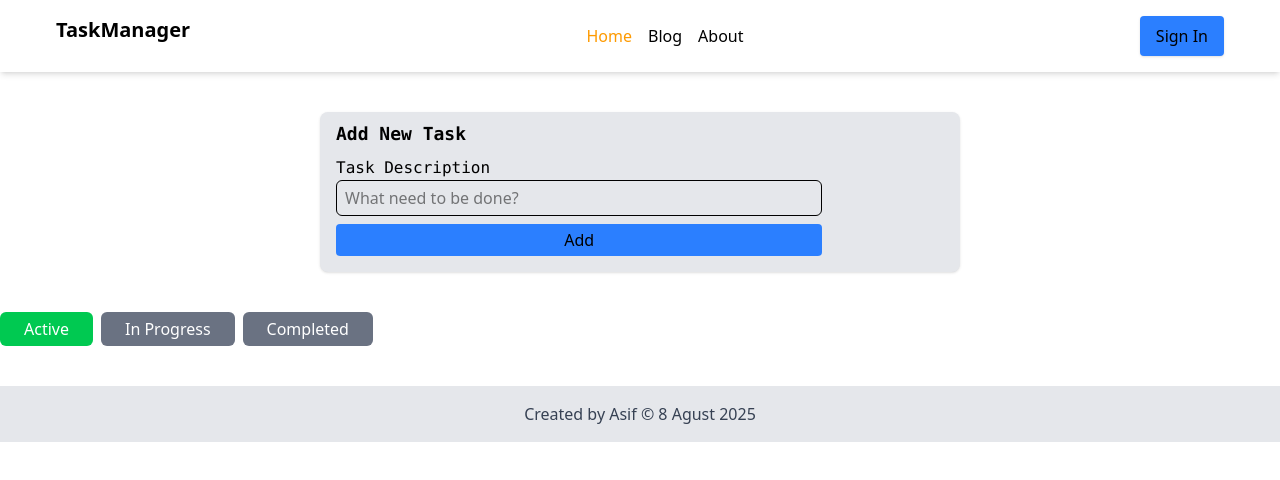
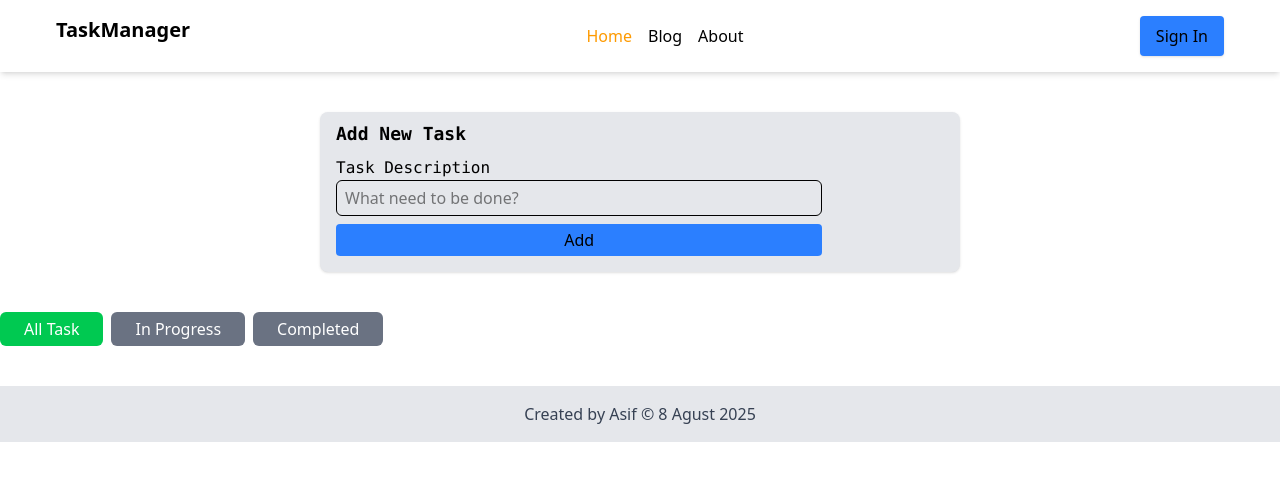
Before and after one commit to AsifMia-dev/React-App, a React (Vite) app: page / in a window 1280 px wide. Shown: the top 480 px of the page. Built offline with nearby package versions, Linux system fonts and the light colour scheme.

Commit message:
Add functionality for tasks
__show all task under all task

__filter tasks for In Progress and Compelted

```diff
--- a/src/App.jsx
+++ b/src/App.jsx
@@ -9,12 +9,36 @@ function App() {
   const [allTask,setAllTask] = useState([]);
 
     const AddTask = (task)=>{
-      setAllTask([...allTask,task]);
-    }
-    console.log(allTask);
+      setAllTask([
+        ...allTask,
+        {
+          id:Date.now(),
+          description:task,
+          status:'All Task'
+        }
+      ]
+    );
+  }
+  const markInProgress = (id) => {
+    setAllTask(allTask.map(task =>
+      task.id === id
+        ? { ...task, status: 'In Progress' } // create new object for the updated task
+        : task                             // keep other tasks unchanged
+    ));
+  };
+    const markCompleted = (id) => {
+    setAllTask(allTask.map(task =>
+      task.id === id
+        ? { ...task, status: 'Completed' } // create a new object with updated status
+        : task                             // leave other tasks unchanged
+    ));
+
+  };
+  console.log("Here is my all tasks",allTask);
+
   return (
     <>
-      <AppRoutes greet={AddTask} tasks={allTask}/>
+      <AppRoutes greet={AddTask} tasks={allTask} markInProgress={markInProgress} markCompleted={markCompleted} />
     </>
   )
 }
--- a/src/AppRoutes/AppRoutes.jsx
+++ b/src/AppRoutes/AppRoutes.jsx
@@ -7,10 +7,10 @@ import Register from "../AuthenTicate/Register";
 
 
 
-function AppRoutes({greet,tasks}){
+function AppRoutes({greet,tasks,markInProgress,markCompleted}){
     return (
         <Routes>
-            <Route path="/" element={<Home greet={greet} tasks={tasks}/>} />
+            <Route path="/" element={<Home greet={greet} tasks={tasks} markInProgress={markInProgress} markCompleted={markCompleted}/>} />
             <Route path="/about" element={<About />} />
             <Route path="/blog" element={<Blog />} />
             <Route path="signin" element={<SignIn />} />
--- a/src/Pages/Home.jsx
+++ b/src/Pages/Home.jsx
@@ -1,11 +1,12 @@
 import Layout from "../Components/Layout";
 import CreateTask from "../Tasks/CreateTask";
 import TaskButtonGroup from "../Tasks/TaskButtonGroup";
+import FilterTask from "../Tasks/FilterTask";
 import AllTask from "../Tasks/AllTask";
 import { useState } from "react";
 
-function Home({greet,tasks}){
-    const [active , setActive] = useState('Active');
+function Home({greet,tasks,markCompleted,markInProgress}){
+    const [active , setActive] = useState('All Task');
 
     const handleActive = (activeButton) =>{
         setActive(activeButton);
@@ -16,7 +17,10 @@ function Home({greet,tasks}){
             <CreateTask greet={greet}/>
             <div className="container mx-auto mt-10 ">
                  <TaskButtonGroup active={active} onClick = {handleActive}/>
-                 {active === 'Active' && <AllTask tasks = {tasks}/>}
+                 {
+                    active === "All Task" ? <AllTask tasks={tasks} markInProgress={markInProgress}/> : <FilterTask active = {active} tasks={tasks} markInProgress={markInProgress} markCompleted={markCompleted} />
+                 }
+
             </div>
 
         </Layout>
--- a/src/Tasks/AllTask.jsx
+++ b/src/Tasks/AllTask.jsx
@@ -1,19 +1,31 @@
+import TaskContainer from "./TaskContainer";
+function AllTask({tasks,markInProgress}){
+    return(
+        <TaskContainer >
+            {
+                tasks.map((task) => {
+                    return(
 
-function AllTask({tasks}){
-    return(
-         <div className="container mx-auto mt-10 bg-gray-200 h-auto w-full">
-                   {tasks.map((task, index) => {
-                    return (
                         <li
-                            className="bg-gray-500 px-4 pt-2 text-black w-full h-10 list-none mb-0.5 rounded hover:bg-gray-400"
-                        >
-                            {task}
-                        </li>
-                    );
-                })}
+                                key={task.id}
+                                className="flex justify-between items-center bg-gray-500 px-4 pt-2 text-black w-full h-10 list-none mb-0.5 rounded hover:bg-gray-400"
+                                >
+                                 {
+                                    task.status === "Completed" ? <del>{task.description}</del> : <span>{task.description}</span>
+                                 }
 
+                                 {/* Show radio button for Active tasks */}
+                                    <input
+                                        type="radio"
+                                        onChange={() => markInProgress(task.id)}
+                                        checked = {task.status === "In Progress"|| task.status === "Completed"}
+                                    />
 
-            </div>
+                            </li>
+                    )
+                })
+            }
+        </TaskContainer>
     )
 }
 export default AllTask;
--- /dev/null
+++ b/src/Tasks/FilterTask.jsx
@@ -0,0 +1,33 @@
+import TaskContainer from "./TaskContainer";
+
+function FilterTask({active,tasks, markInProgress,markCompleted}){
+    console.log("Active Button ",active);
+    return(
+                 <TaskContainer>
+                    {
+                        tasks.filter((task) => task.status === active && task.status !=="All Task" ).map((task) =>{
+                           return (
+                            <li
+                                key={task.id}
+                                className="flex justify-between items-center bg-gray-500 px-4 pt-2 text-black w-full h-10 list-none mb-0.5 rounded hover:bg-gray-400"
+                                >
+                                <span>{task.description}</span>
+                                 {/* Show radio button for Active tasks */}
+                                 {task.status === "In Progress" && (
+                                <button
+                                    className="bg-green-400 px-2 rounded"
+                                    onClick={() => markCompleted(task.id)}
+                                >
+                                    Complete
+                                </button>
+                                )}
+                            </li>
+                        );
+                        })
+                    }
+                 </TaskContainer>
+
+
+    )
+}
+export default FilterTask;
--- a/src/Tasks/FilterTasks.jsx
+++ /dev/null
@@ -1,18 +0,0 @@
-
-
-function FilerTasks({tasks}){
-    <div className="container mx-auto mt-10 bg-gray-200 h-auto w-full">
-                   {tasks.filter((task) => {
-                    return (
-                        <li
-                            className="bg-gray-500 px-4 pt-2 text-black w-full h-10 list-none mb-0.5 rounded hover:bg-gray-400"
-                        >
-                            {task}
-                        </li>
-                    );
-                })}
-
-
-            </div>
-}
-export default FilerTasks;
--- a/src/Tasks/TaskButtonGroup.jsx
+++ b/src/Tasks/TaskButtonGroup.jsx
@@ -1,7 +1,7 @@
 import Button from "../Components/Button";
 
 function TaskButtonGroup({active,onClick}){
-     const buttons = ["Active", "In Progress", "Completed"];
+     const buttons = ["All Task", "In Progress", "Completed"];
 
     return(
         <div className="flex flex-row gap-x-2 ">
--- /dev/null
+++ b/src/Tasks/TaskContainer.jsx
@@ -0,0 +1,9 @@
+
+function TaskContainer({children}){
+    return(
+         <div className="container mx-auto mt-10 bg-gray-200 h-auto w-full">
+            {children}
+         </div>
+    )
+}
+export default TaskContainer;
```
